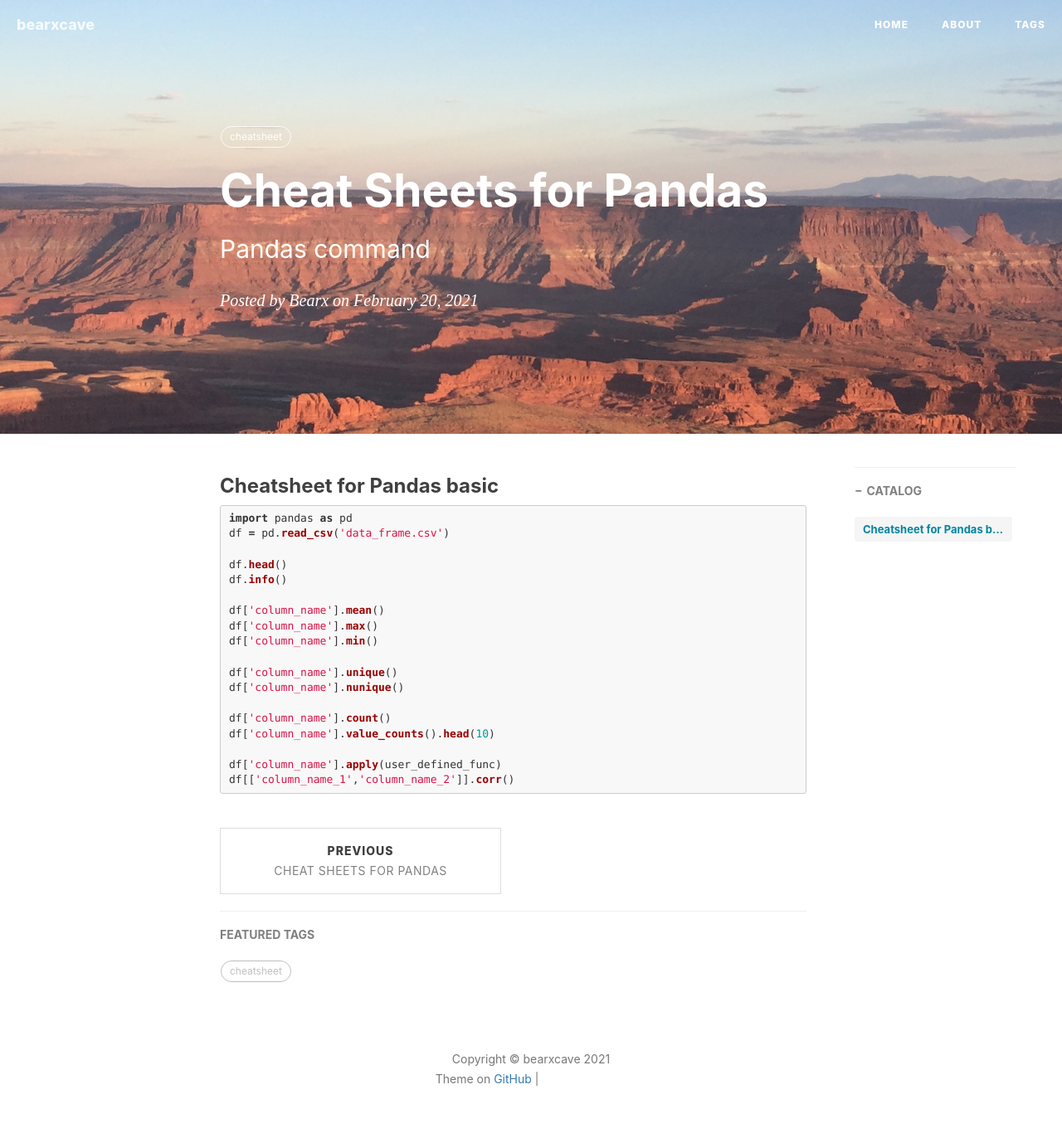
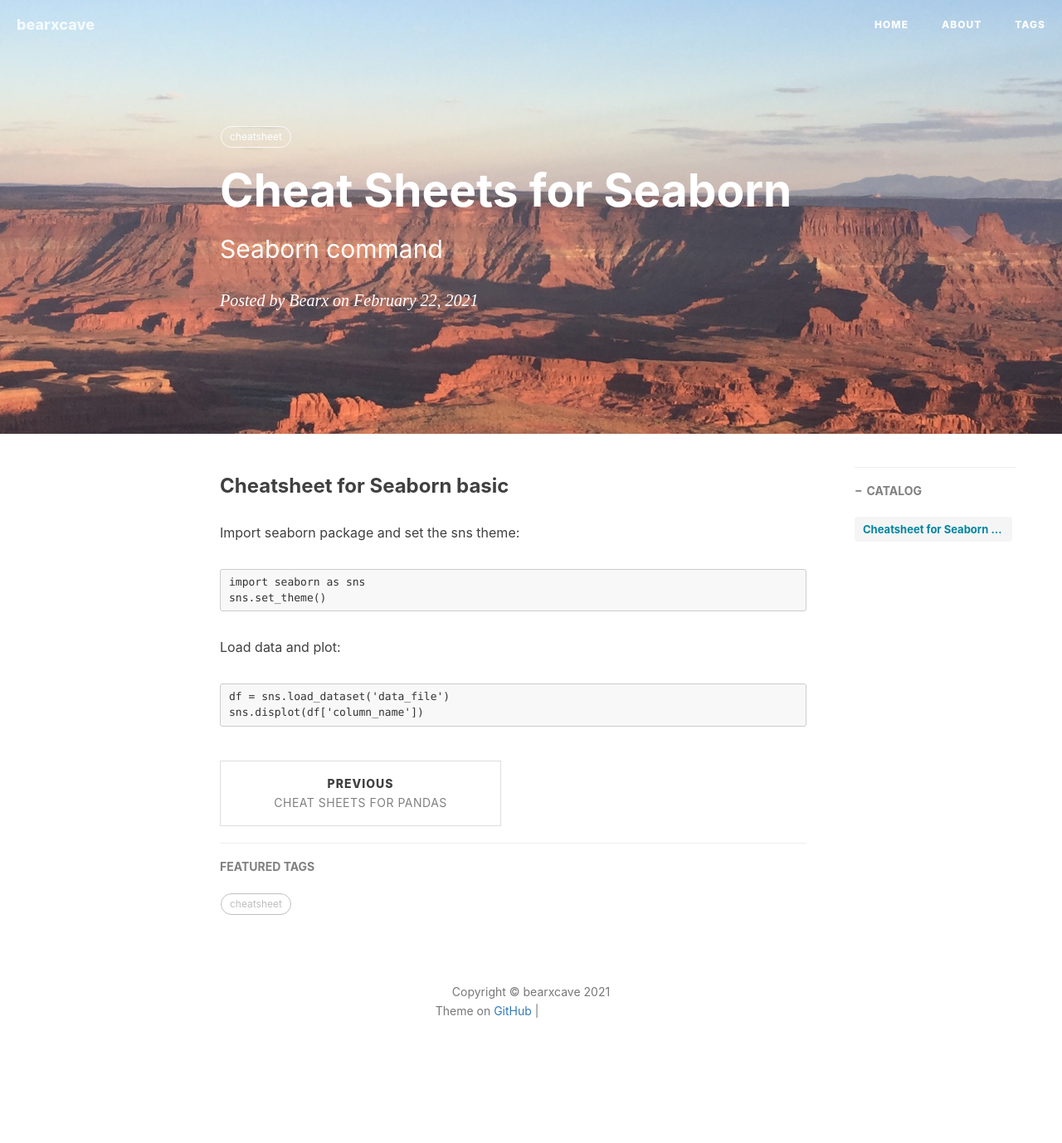
Before and after one commit to Bearxcave/Bearxcave.github.io, a Jekyll site: the page built from _posts/2021-02-22-cheatsheet-seaborn.md, in a window 1280 px wide. Shown: the whole page at 83% size. Built offline with Jekyll 4.4.1, drawn with Linux system fonts in a browser that asks for light colours; nearby versions of some CDN libraries; comment, search, counter and statistics services are not loaded; after the commit the page ends 1296 px from its top, so only the background shows below that; grey boxes are pictures that could not be loaded.

Commit message:
Update 2021-02-22-cheatsheet-seaborn.md

````diff
--- a/_posts/2021-02-22-cheatsheet-seaborn.md
+++ b/_posts/2021-02-22-cheatsheet-seaborn.md
@@ -1,8 +1,8 @@
 ---
 layout:     post
-title:      Cheat Sheets for Pandas
-subtitle:   Pandas command
-date:       2021-02-20
+title:      Cheat Sheets for Seaborn
+subtitle:   Seaborn command
+date:       2021-02-22
 author:     Bearx
 header-img: img/post-bg-grand-canyon.jpg
 catalog: true
@@ -10,25 +10,16 @@ tags:
     - cheatsheet
 ---
 
-### Cheatsheet for Pandas basic
+### Cheatsheet for Seaborn basic
 
-```python
-import pandas as pd
-df = pd.read_csv('data_frame.csv')
+Import seaborn package and set the sns theme:
+```
+import seaborn as sns
+sns.set_theme()
+```
 
-df.head()
-df.info()
-
-df['column_name'].mean()
-df['column_name'].max()
-df['column_name'].min()
-
-df['column_name'].unique()
-df['column_name'].nunique()
-
-df['column_name'].count()
-df['column_name'].value_counts().head(10)
-
-df['column_name'].apply(user_defined_func)
-df[['column_name_1','column_name_2']].corr()
+Load data and plot:
 ```
+df = sns.load_dataset('data_file')
+sns.displot(df['column_name'])
+```
````
